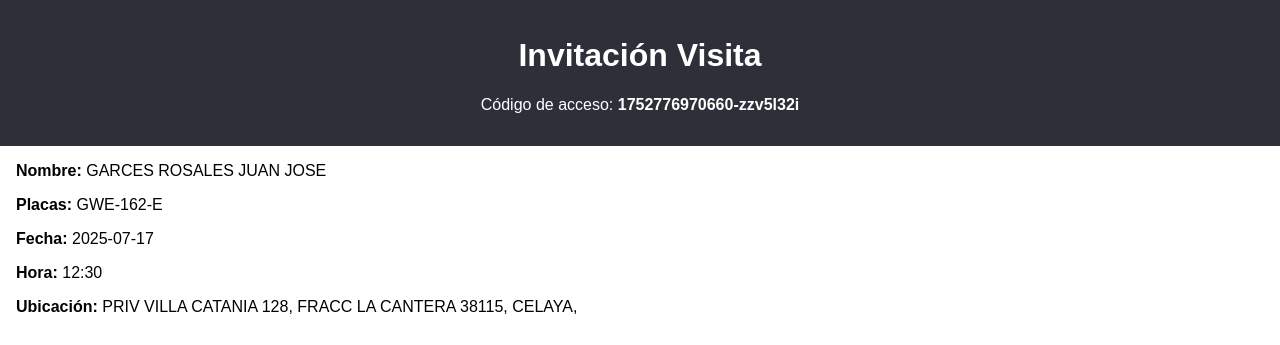
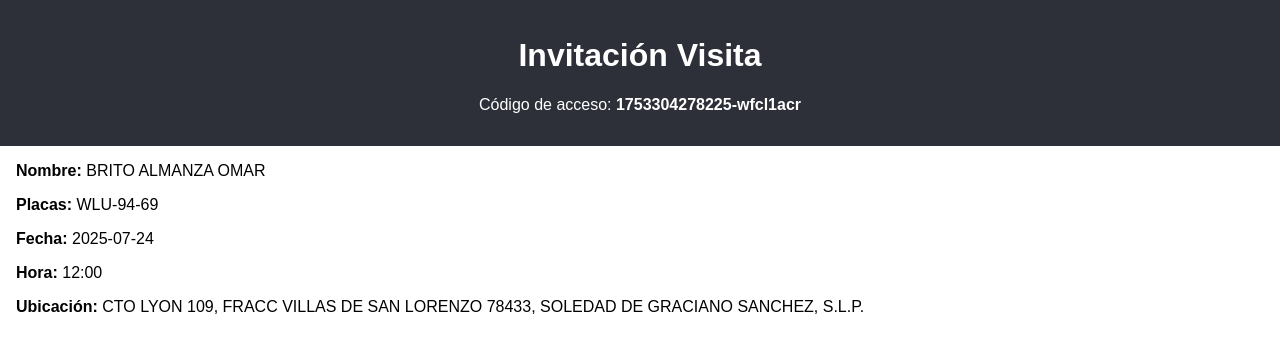
Before and after one commit to jjrmrcly79/mrqr-frontend, a plain HTML site: page invitacion.html in a window 1280 px wide. Shown: the top 345 px of the page. Drawn offline with Linux system fonts and the light colour scheme; grey boxes are pictures that could not be loaded.

Commit message:
Actualiza invitación dinámica

```diff
--- a/invitacion.html
+++ b/invitacion.html
@@ -13,16 +13,16 @@
 <body>
   <div class="header">
     <h1>Invitación Visita</h1>
-    <p>Código de acceso: <strong>1752776970660-zzv5l32i</strong></p>
+    <p>Código de acceso: <strong>1753304278225-wfcl1acr</strong></p>
   </div>
-  <div class="field"><strong>Nombre:</strong> GARCES ROSALES JUAN JOSE</div>
-  <div class="field"><strong>Placas:</strong> GWE-162-E</div>
-  <div class="field"><strong>Fecha:</strong> 2025-07-17</div>
-  <div class="field"><strong>Hora:</strong> 12:30</div>
-  <div class="field"><strong>Ubicación:</strong> PRIV VILLA CATANIA 128, FRACC LA CANTERA 38115, CELAYA,</div>
+  <div class="field"><strong>Nombre:</strong> BRITO ALMANZA OMAR</div>
+  <div class="field"><strong>Placas:</strong> WLU-94-69</div>
+  <div class="field"><strong>Fecha:</strong> 2025-07-24</div>
+  <div class="field"><strong>Hora:</strong> 12:00</div>
+  <div class="field"><strong>Ubicación:</strong> CTO LYON 109, FRACC VILLAS DE SAN LORENZO 78433, SOLEDAD DE GRACIANO SANCHEZ, S.L.P.</div>
   <div class="qr">
     <img
-      src="https://api.qrserver.com/v1/create-qr-code/?data=1752776970660-zzv5l32i&size=200x200"
+      src="https://api.qrserver.com/v1/create-qr-code/?data=1753304278225-wfcl1acr&size=200x200"
       alt="Código QR"
       width="200"
     />
```
